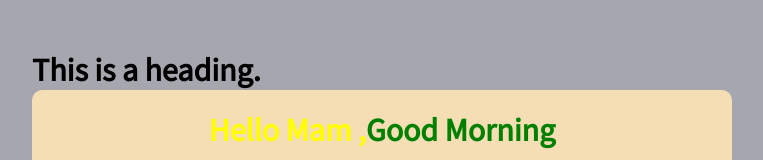
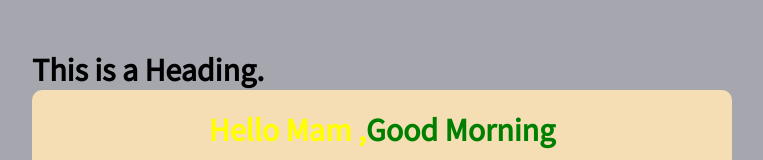
Before and after one commit to Divyanshi-Bansal/Practice-React, a React (Create React App) app: page / in a window 1280 px wide. Shown: the top 160 px of the page, without its empty margins (258-1021 px from the left). Built offline with nearby package versions, Linux system fonts and the light colour scheme.

Commit message:
change heading

```diff
--- a/src/Practice/Heading.jsx
+++ b/src/Practice/Heading.jsx
@@ -2,7 +2,7 @@ import React from 'react';
 import ReactDOM from 'react-dom';
 
 function Heading(){
-    return <h1>This is a heading.</h1>
+    return <h1>This is a Heading.</h1>
 }
 
 export default Heading;
```
